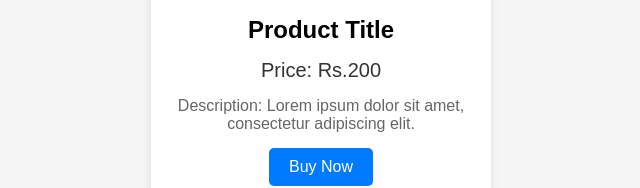
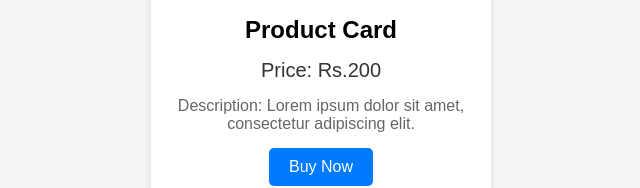
Before and after one commit to acciojob/pricing-card-SangmalaSuryavanshi, a website: page main.html in a window 1280 px wide. Shown: the part 421-609 px from the top of the page, 319-959 px from the left. Drawn offline with Linux system fonts and the light colour scheme.

Commit message:
created a submission

```diff
--- a/main.html
+++ b/main.html
@@ -11,7 +11,7 @@
 	<!-- the entire body must be written by student -->
 	<div class="card">
         <img src="https://storage.googleapis.com/acciojob-open-file-collections/pricing-card.png" alt="Product Image" class="card-image">
-        <h1 class="card-title">Product Title</h1>
+        <h1 class="card-title">Product Card</h1>
         <p class="card-price">Price: Rs.200</p>
         <p class="card-description">Description: Lorem ipsum dolor sit amet, consectetur adipiscing elit.</p>
         <button class="card-button">Buy Now</button>
```
